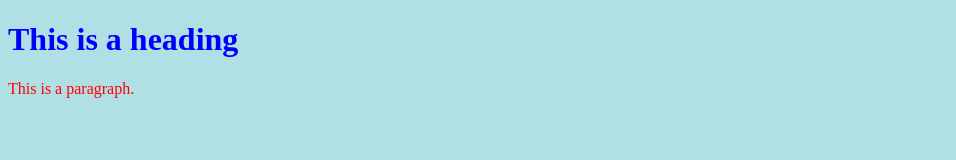
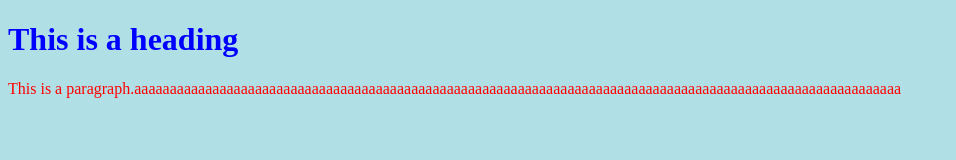
Before and after one commit to donateincome/donateincome, a plain HTML site: page index.html in a window 1280 px wide. Shown: the whole page, without its empty margins (0-956 px from the left). Drawn offline with Linux system fonts and the light colour scheme.

Commit message:
Update index.html

```diff
--- a/index.html
+++ b/index.html
@@ -1,6 +1,7 @@
 <!DOCTYPE html>
 <html>
 <head>
+  <title>My Donate My Income</title>
 <style>
 body {background-color: powderblue;}
 h1   {color: blue;}
@@ -10,7 +11,7 @@ p    {color: red;}
 <body>
 
 <h1>This is a heading</h1>
-<p>This is a paragraph.</p>
+<p>This is a paragraph.aaaaaaaaaaaaaaaaaaaaaaaaaaaaaaaaaaaaaaaaaaaaaaaaaaaaaaaaaaaaaaaaaaaaaaaaaaaaaaaaaaaaaaaaaaaaaaaaaaaaaaaaaaaa</p>
 
 </body>
 </html>
```
